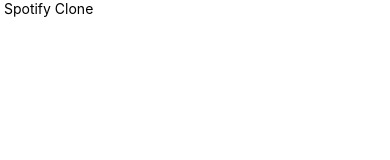
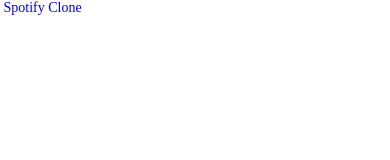
Before and after one commit to Luke0195/Spotify-Clone, a React Native app: screen / in a window 390 px wide. Shown: the top 160 px of the page. Built offline with nearby package versions, Linux system fonts and the light colour scheme.

Commit message:
chore: add .editorconfig

```diff
--- a/src/App.tsx
+++ b/src/App.tsx
@@ -5,7 +5,7 @@
 const App:React.FC = () =>{
   return(
     <>
-      <Text> Spotify Clone </Text>
+      <Text style={{fontFamily: 'OpenSans-Regular', color:'blue'}}> Spotify Clone </Text>
     </>
 
   )
```
Also changed, not shown: 1 other file (tests, documents, lock files or other folders).
